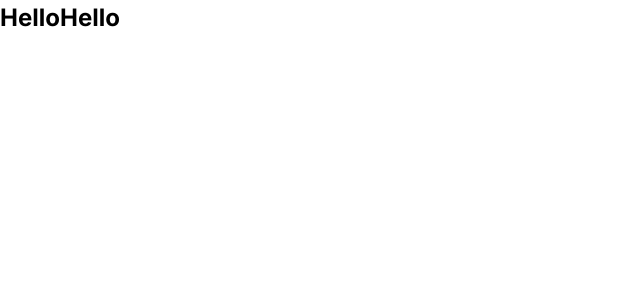
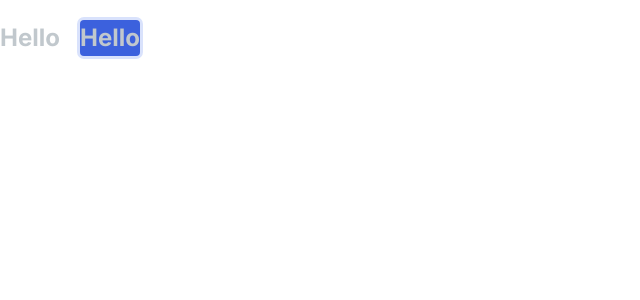
Before and after one commit to talha-ash/radix-design-system, a React (Vite) app: page / in a window 1280 px wide. Shown: the top 300 px of the page, without its empty margins (0-640 px from the left). Built offline with nearby package versions, Linux system fonts and the light colour scheme.

Commit message:
add effects value from figma

```diff
--- a/src/App.tsx
+++ b/src/App.tsx
@@ -5,7 +5,7 @@ function App() {
         <a href="https://vite.dev" target="_blank">
           Hello
         </a>
-        <button className="w-32 h-12 bg-bg-fill-brand-primary rounded m-0.5">Hello</button>
+        <button className=" m-5xl w-32 h-12 bg-bg-fill-brand-primary rounded ring-brand">Hello</button>
       </div>
     </>
   );
--- a/src/assets/css/colors.css
+++ b/src/assets/css/colors.css
@@ -1,5 +1,4 @@
-
-root {
+:root {
   /* Primitive Colors */
   --color-white: #ffffff;
   --color-black: #000000;
@@ -110,6 +109,7 @@ root {
   --color-black-trans-09: rgba(0, 0, 0, 0.09);
   --color-black-trans-11: rgba(0, 0, 0, 0.11);
   --color-black-trans-14: rgba(0, 0, 0, 0.14);
+  --color-black-trans-15: rgba(0, 0, 0, 0.15);
   --color-black-trans-22: rgba(0, 0, 0, 0.22);
   --color-black-trans-44: rgba(0, 0, 0, 0.44);
   --color-black-trans-48: rgba(0, 0, 0, 0.48);
--- /dev/null
+++ b/src/assets/css/effects.css
@@ -0,0 +1,56 @@
+@theme {
+  --rounded-*: initial;
+  --rounded-none: 0rem;
+  --rounded-xss: 0.125rem;
+  --rounded-xs: 0.25rem;
+  --rounded-sm: 0.375rem;
+  --rounded-md: 0.5rem;
+  --rounded-lg: 0.625rem;
+  --rounded-xl: 0.75rem;
+  --rounded-2xl: 0.875rem;
+  --rounded-3xl: 1rem;
+  --rounded-4xl: 1.125rem;
+  --rounded-full: calc(infinity * 1px);
+
+  --blur-*: initial;
+  --blur-sm: 8px;
+  --blur-md: 16px;
+  --blur-lg: 24px;
+  --blur-xl: 40px;
+
+  --shadow-*: initial;
+  --shadow-xs: 0px 1px 2px 0px rgb(0 0 0 / 0.05);
+  --shadow-sm: 0px 1px 3px 0px rgb(0 0 0 / 0.1);
+  --shadow-md: 0px 4px 6px -1px rgb(0 0 0 / 0.08);
+  --shadow-lg: 0px 10px 15px -3px rgb(0 0 0 / 0.08);
+  --shadow-xl: 0px 20px 25px -5px rgb(0 0 0 / 0.08);
+  --shadow-2xl: 0px 25px 50px -12px rgb(0 0 0 / 0.18);
+  --shadow-soft: 0px 10px 15px -3px rgb(0 0 0 / 0.04);
+  --shadow-inner: 0px 2px 4px 0px rgb(0 0 0 / 0.06) inset;
+}
+
+@utility ring-brand {
+  box-shadow: 0px 0px 0px 3px var(--color-brand-300);
+}
+@utility ring-slate {
+  box-shadow: 0px 0px 0px 3px var(--color-base-300);
+}
+@utility ring-red {
+  box-shadow: 0px 0px 0px 3px var(--color-danger-300);
+}
+@utility ring-green {
+  box-shadow: 0px 0px 0px 3px var(--color-success-300);
+}
+@utility ring-amber {
+  box-shadow: 0px 0px 0px 3px var(--color-warning-300);
+}
+@utility ring-black {
+  box-shadow: 0px 0px 0px 3px var(--color-black-trans-09);
+}
+@utility ring-white {
+  box-shadow: 0px 0px 0px 3px var(--color-white-trans-39);
+}
+
+@utility modal-overlay {
+  box-shadow: 0px 0px 0px 1000px var(--color-black-trans-15);
+}
--- a/src/assets/css/index.css
+++ b/src/assets/css/index.css
@@ -1,4 +1,5 @@
 @import "tailwindcss";
+@import "./colors.css";
 @import "./typography.css";
 @import "./spacing.css";
-@import "./colors.css";
+@import "./effects.css";
```
